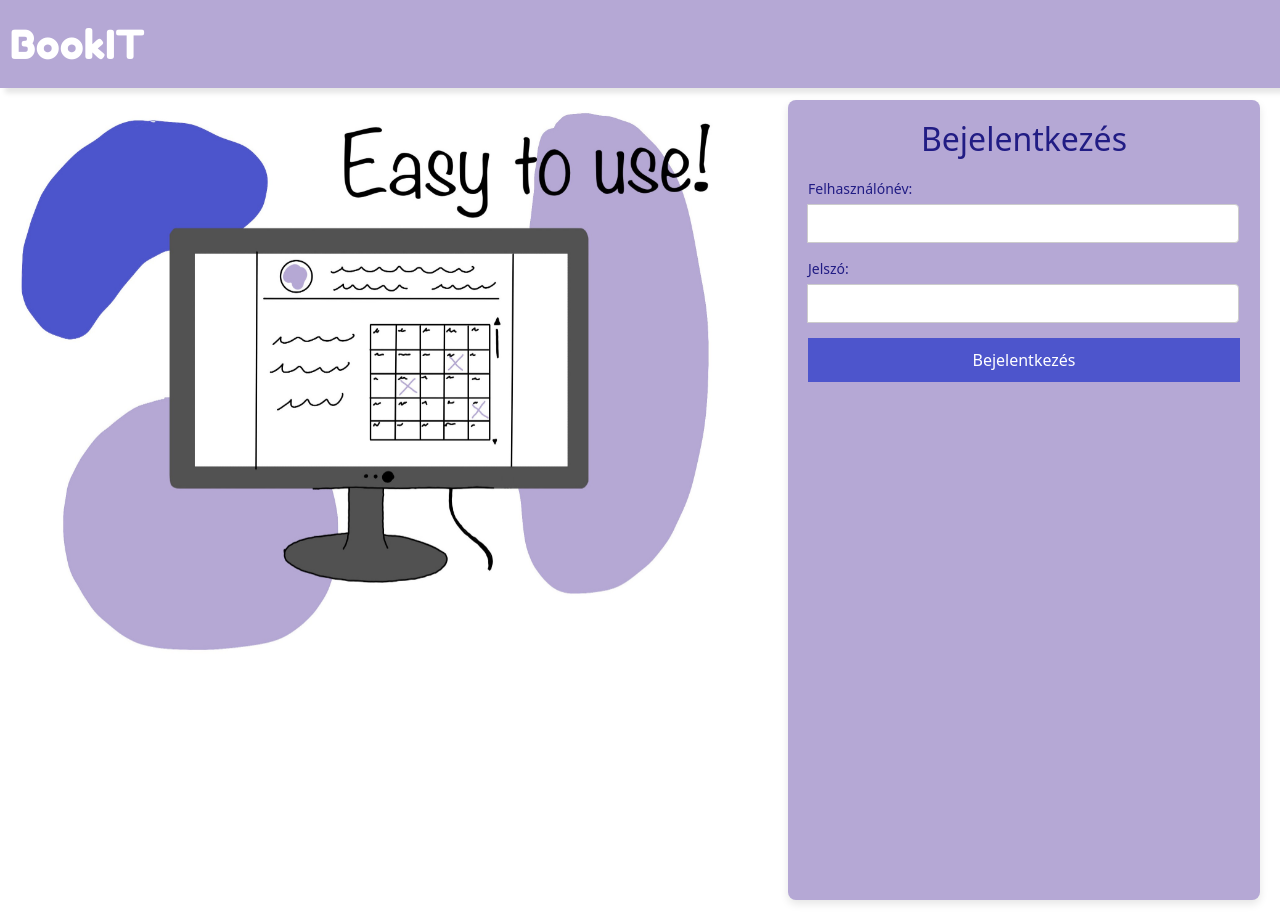
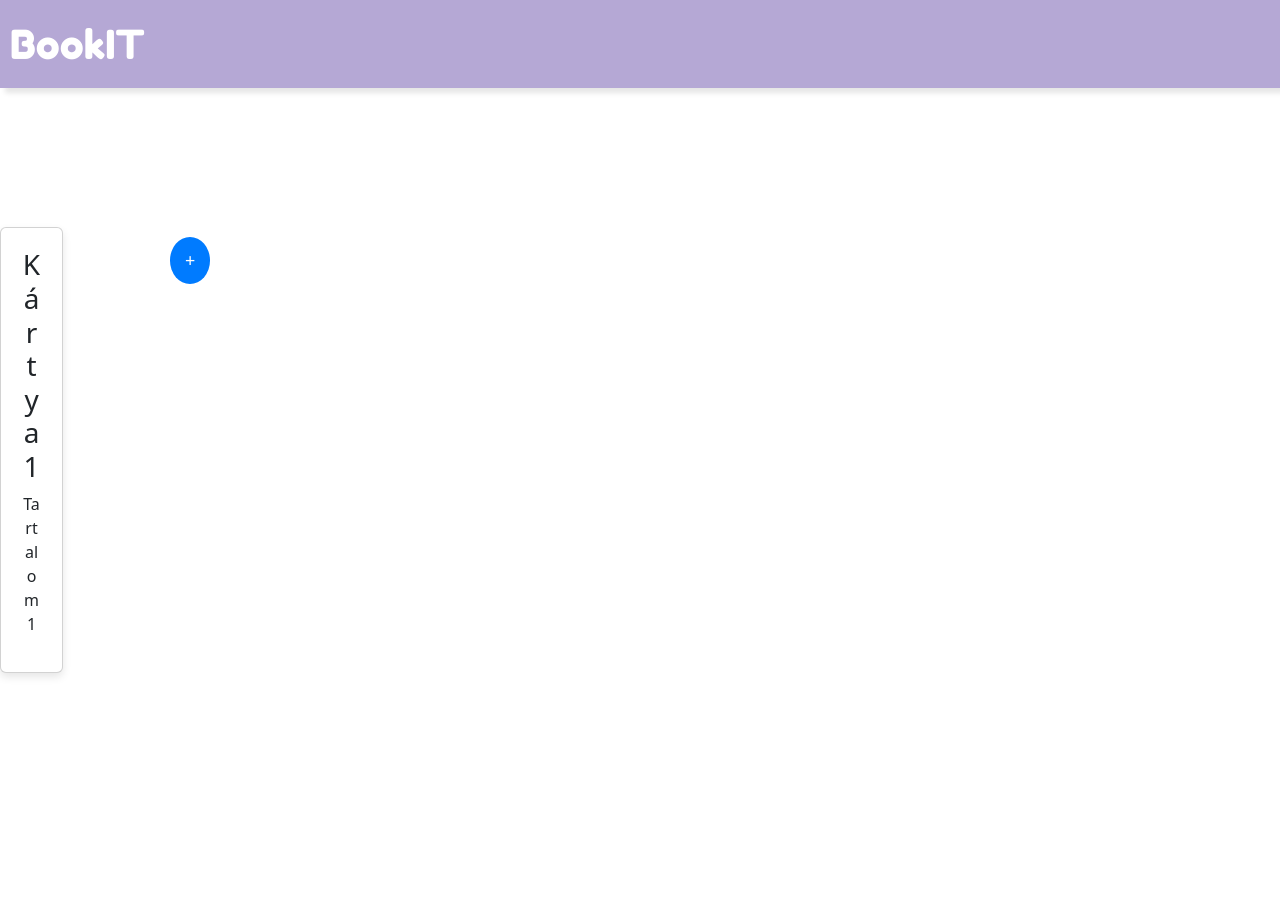
Before and after one commit to Booking-BA-BO/frontend, a React (Vite) app: page /login in a window 1280 px wide. After the commit the page ends 800 px from the top, so only its background shows below. Built offline with nearby package versions, Linux system fonts and the light colour scheme.

Commit message:
kártyák

```diff
--- a/src/App.css
+++ b/src/App.css
@@ -107,3 +107,30 @@ button:hover {
   height: 100%;
   object-fit: cover;
 }
+
+.card-container {
+  display: flex;
+  justify-content: space-between;
+  gap: 20px;
+  margin-top: 20px;
+}
+
+.card {
+  width: 30%;
+  padding: 20px;
+  border-radius: 15px;
+  box-shadow: 0 4px 8px rgba(0, 0, 0, 0.1);
+  text-align: center;
+  background-color: #fff;
+}
+
+.button {
+  margin-top: 10px;
+  padding: 10px 15px;
+  font-size: 18px;
+  border-radius: 50%;
+  border: none;
+  background-color: #007bff;
+  color: white;
+  cursor: pointer;
+}
--- a/src/App.jsx
+++ b/src/App.jsx
@@ -1,8 +1,7 @@
 import { useState } from 'react'
 import './App.css'
 import Header from './components/Header'
-import Galery from './components/Galery'
-import Login from './components/Login'
+import Card from './components/Card'
 
 function App() {
   const [count, setCount] = useState(0)
@@ -10,9 +9,8 @@ function App() {
   return (
     <>
       <Header/>
-      <div className='loginsite'>
-        <Galery />
-        <Login/>
+      <div>
+      <Card/>
       </div>
     </>
   )
--- /dev/null
+++ b/src/components/Card.jsx
@@ -0,0 +1,17 @@
+import React from 'react';
+
+const Card = () => {
+    return (
+      <div className='card-container'>
+        <div className='card'>
+          <h3>Kártya 1</h3>
+          <p>Tartalom 1</p>
+        </div>
+        <div>
+            <button className='button'>+</button>
+        </div>
+      </div>
+    );
+  };
+
+  export default Card;
```
